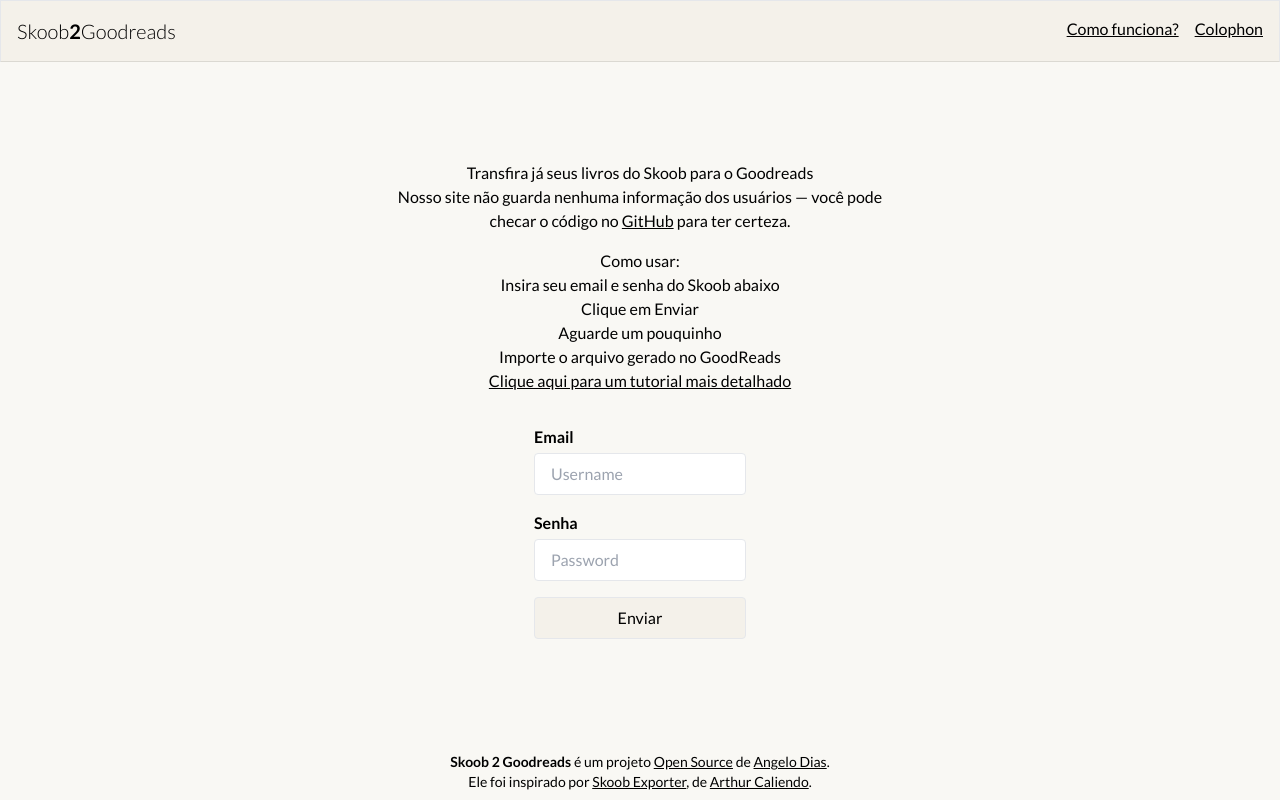
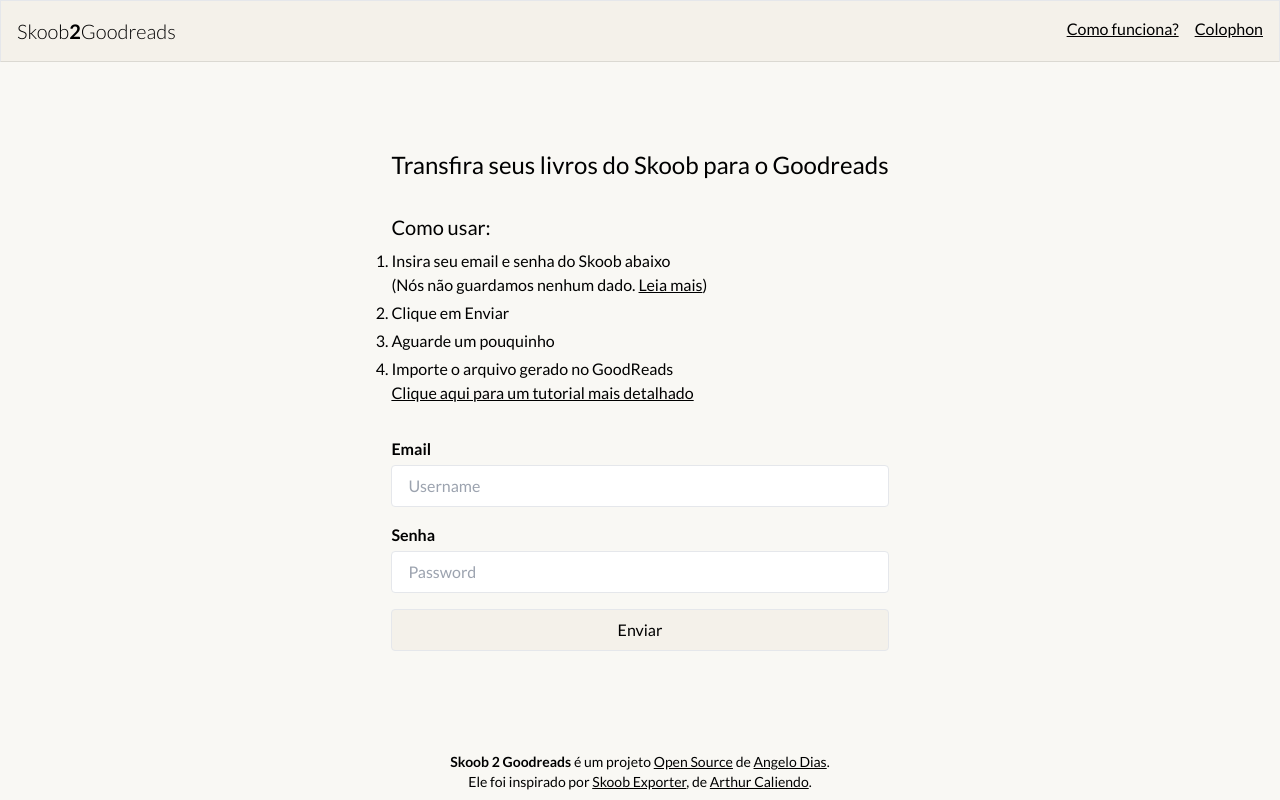
Before and after one commit to angelod1as/skoob-to-goodreads, a Next.js app: page / in a window 1280 px wide. Built offline with nearby package versions, Linux system fonts and the light colour scheme.

Commit message:
Add basic styling

```diff
--- a/src/components/Home.tsx
+++ b/src/components/Home.tsx
@@ -8,9 +8,11 @@
   return (
     <>
       <Header />
-      <main className="flex flex-col items-center justify-center w-full h-full gap-8 p-4 bg-beige-body">
-        <Intro />
-        <Login />
+      <main className="flex flex-col items-center justify-center w-full h-full p-4 bg-beige-body">
+        <div className="flex flex-col max-w-lg gap-8">
+          <Intro />
+          <Login />
+        </div>
       </main>
       <Footer />
     </>
--- a/src/components/Intro.tsx
+++ b/src/components/Intro.tsx
@@ -3,23 +3,28 @@
 
 export const Intro = () => {
   return (
-    <div className="flex flex-col max-w-lg gap-4 text-center">
+    <div className="flex flex-col gap-8">
       <div>
-        <h2>Transfira já seus livros do Skoob para o Goodreads</h2>
-        <p>
-          Nosso site não guarda <span>nenhuma</span> informação dos usuários —
-          você pode checar o código no <Link href="">GitHub</Link> para ter
-          certeza.
-        </p>
+        <h2 className="text-2xl">
+          Transfira seus livros do Skoob para o Goodreads
+        </h2>
       </div>
       <div>
-        <h2>Como usar:</h2>
-        <ol>
-          <li>Insira seu email e senha do Skoob abaixo</li>
+        <h3 className="mb-2 text-xl">Como usar:</h3>
+        <ol className="flex flex-col gap-1 list-decimal">
+          <li>
+            Insira seu email e senha do Skoob abaixo
+            <br /> (Nós não guardamos nenhum dado.{" "}
+            <Link href="/como-funciona" inner>
+              Leia mais
+            </Link>
+            )
+          </li>
           <li>Clique em Enviar</li>
           <li>Aguarde um pouquinho</li>
-          <li>Importe o arquivo gerado no GoodReads</li>
           <li>
+            Importe o arquivo gerado no GoodReads
+            <br />
             <Link href="/como-funciona" inner>
               Clique aqui para um tutorial mais detalhado
             </Link>
--- a/src/components/Login.tsx
+++ b/src/components/Login.tsx
@@ -1,4 +1,4 @@
-import React from "react"
+import React, { useState } from "react"
 import { SubmitHandler, useForm } from "react-hook-form"
 
 type FormData = {
@@ -28,19 +28,37 @@
   },
 ]
 
-const onSubmit: SubmitHandler<FormData> = async (data) => {
-  await fetch("/api/skoob", { method: "POST", body: JSON.stringify(data) })
-}
+export const Login = () => {
+  const [loading, setLoading] = useState(false)
 
-export const Login = () => {
   const {
     register,
     handleSubmit,
     formState: { errors },
   } = useForm<FormData>()
 
+  const onSubmit: SubmitHandler<FormData> = async (data) => {
+    setLoading(true)
+
+    await fetch("/api/skoob", { method: "POST", body: JSON.stringify(data) })
+
+    setLoading(false)
+  }
+
+  if (loading) {
+    return (
+      <div>
+        <p className="text-2xl">Carregando...</p>
+        <p>(Vá buscar um café. Isso pode demorar)</p>
+      </div>
+    )
+  }
+
   return (
-    <form onSubmit={handleSubmit(onSubmit)} className="flex flex-col gap-4">
+    <form
+      onSubmit={handleSubmit(onSubmit)}
+      className="flex flex-col w-full gap-4"
+    >
       {inputs.map(({ label, name, placeholder, type }) => (
         <div key={name} className="flex flex-col gap-1">
           <label className="font-bold" htmlFor={name}>
```
